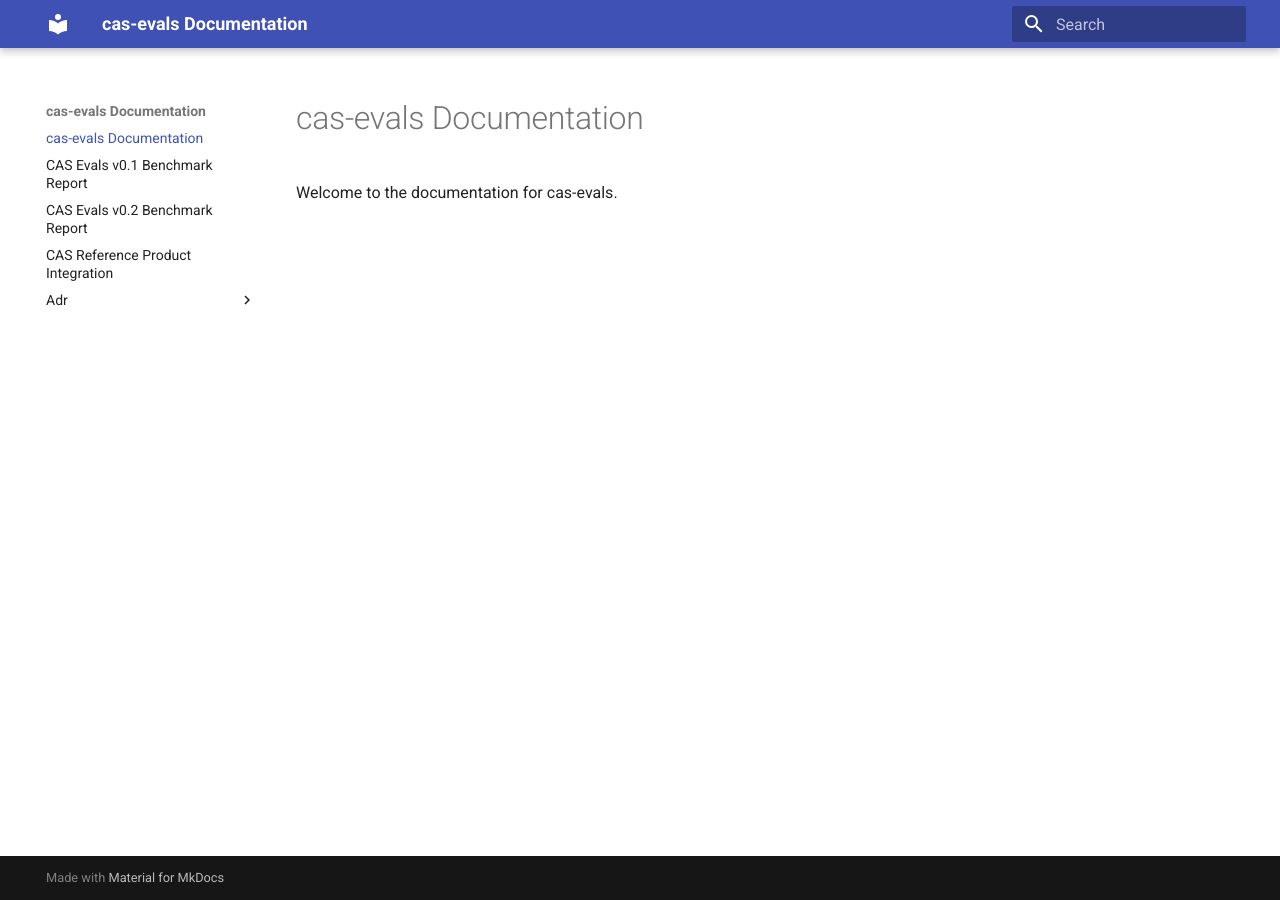
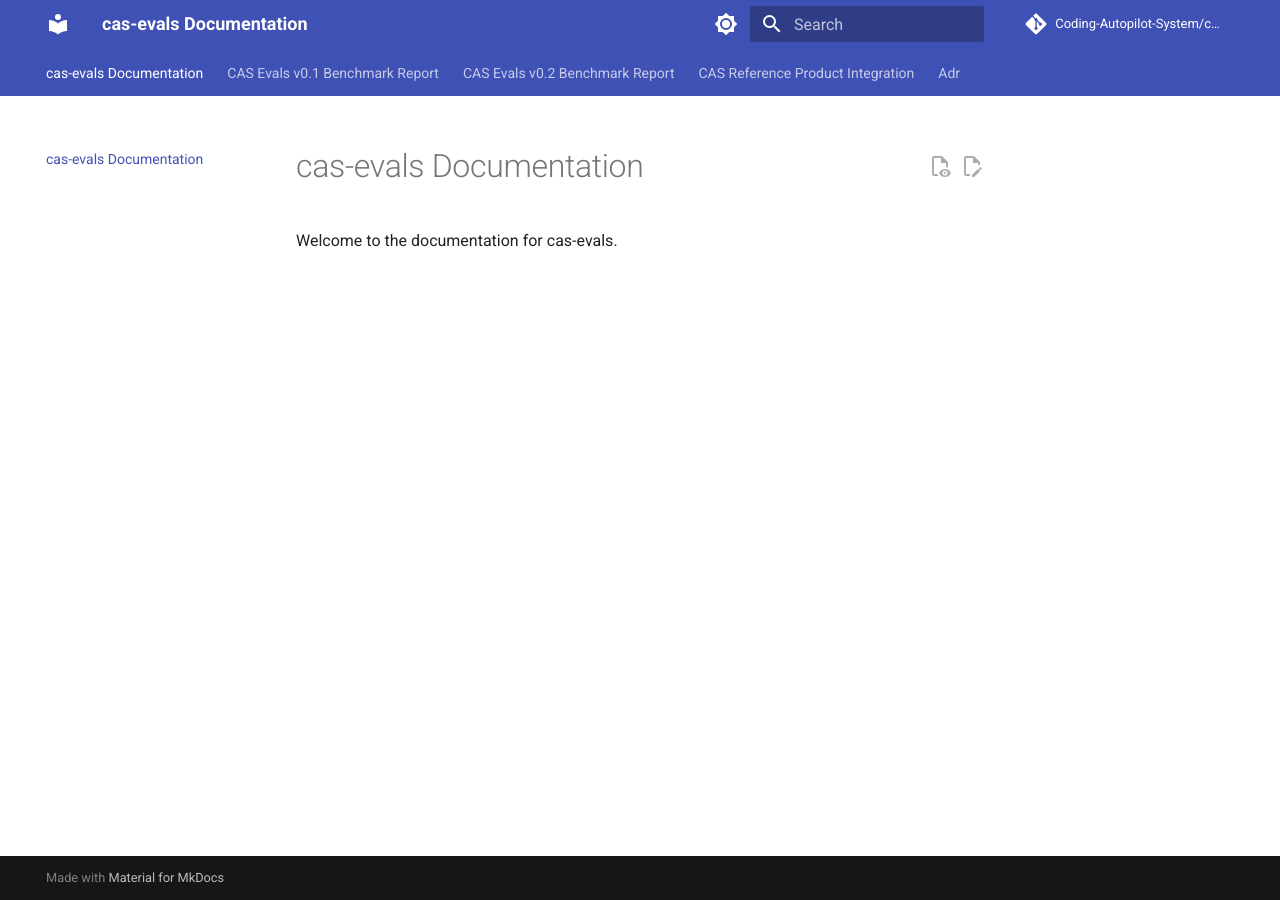
Before and after one commit to Coding-Autopilot-System/cas-evals, an MkDocs documentation site: the page built from docs/index.md, in a window 1280 px wide. Built offline with MkDocs 1.6.1 and Material for MkDocs 9.7.7, drawn with Linux system fonts in a browser that asks for light colours; comment, search, counter and statistics services are not loaded.

Commit message:
gsd:quick ui: inject elite mkdocs material configuration

```diff
--- a/mkdocs.yml
+++ b/mkdocs.yml
@@ -1,3 +1,61 @@
 site_name: cas-evals Documentation
+site_description: Autonomous GitHub workflow engine for the Coding Autopilot System.
+site_url: https://Coding-Autopilot-System.github.io/gsd-orchestrator/
+
 theme:
   name: material
+  font:
+    text: Roboto
+    code: Roboto Mono
+  palette:
+    # Palette toggle for light mode
+    - media: "(prefers-color-scheme: light)"
+      scheme: default
+      primary: indigo
+      accent: blue
+      toggle:
+        icon: material/brightness-7
+        name: Switch to dark mode
+    # Palette toggle for dark mode
+    - media: "(prefers-color-scheme: dark)"
+      scheme: slate
+      primary: indigo
+      accent: blue
+      toggle:
+        icon: material/brightness-4
+        name: Switch to light mode
+  features:
+    - navigation.tabs
+    - navigation.sections
+    - navigation.top
+    - navigation.indexes
+    - search.suggest
+    - search.highlight
+    - search.share
+    - content.code.copy
+    - content.action.edit
+    - content.action.view
+
+repo_name: Coding-Autopilot-System/cas-evals
+repo_url: https://github.com/Coding-Autopilot-System/cas-evals
+edit_uri: edit/main/docs/
+
+markdown_extensions:
+  - pymdownx.highlight:
+      anchor_linenums: true
+      line_spans: __span
+      pygments_lang_class: true
+  - pymdownx.inlinehilite
+  - pymdownx.snippets
+  - pymdownx.superfences:
+      custom_fences:
+        - name: mermaid
+          class: mermaid
+          format: !!python/name:pymdownx.superfences.fence_code_format
+  - admonition
+  - pymdownx.details
+  - pymdownx.tasklist:
+      custom_checkbox: true
+
+plugins:
+  - search
```
